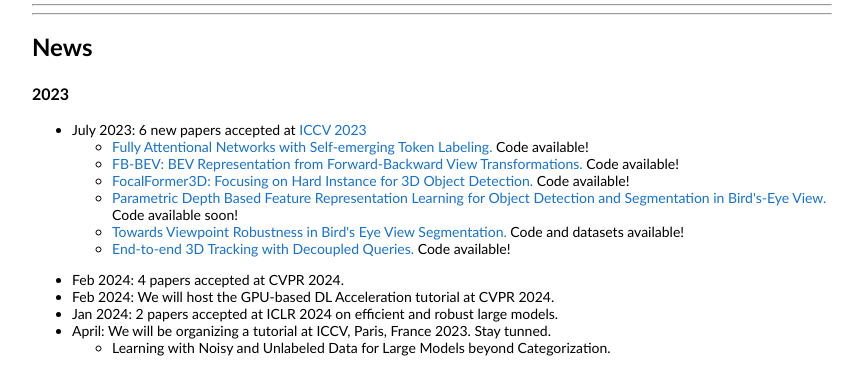
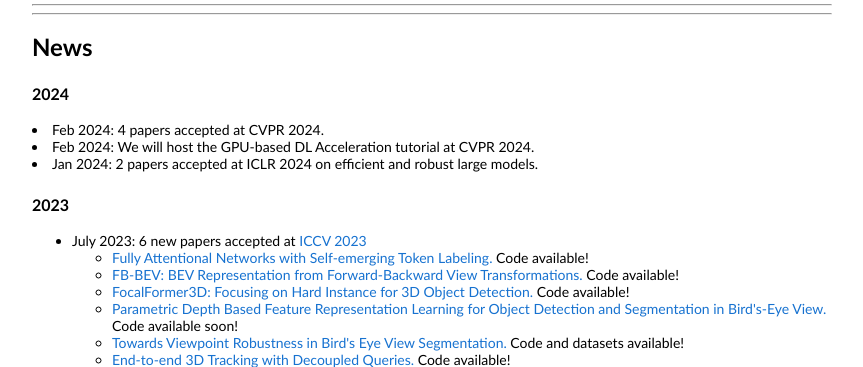
Before and after one commit to alvarezlopezjosem/alvarezlopezjosem.github.io, a plain HTML site: page index.html in a window 1280 px wide. Shown: the part 458-825 px from the top of the page, without its empty margins (208-1071 px from the left). Drawn offline with Linux system fonts and the light colour scheme.

Commit message:
Update index.html

```diff
--- a/index.html
+++ b/index.html
@@ -63,6 +63,10 @@
 	  	  <hr>
 			<div>
 				<h2><font size="+2">News</font> </h2>
+				<h2><font size="+0">2024</font> </h2>
+				<li>Feb 2024: 4 papers accepted at CVPR 2024. </li>
+				<li>Feb 2024: We will host the GPU-based DL Acceleration tutorial at CVPR 2024.</li>
+				<li>Jan 2024: 2 papers accepted at ICLR 2024 on efficient and robust large models.</li>
 				<h2><font size="+0">2023</font> </h2>
 				<ul>
 					<li>July 2023: 6 new papers accepted at <a href="https://iccv2023.thecvf.com/" target="_blank">ICCV 2023</a> </li>
@@ -76,9 +80,6 @@
 					</ul>
 				</ul>
 				<ul>
-					<li>Feb 2024: 4 papers accepted at CVPR 2024. </li>
-					<li>Feb 2024: We will host the GPU-based DL Acceleration tutorial at CVPR 2024.</li>
-					<li>Jan 2024: 2 papers accepted at ICLR 2024 on efficient and robust large models.</li>
 
 					<li>April: We will be organizing a tutorial at ICCV, Paris, France 2023. Stay tunned.</li>
 					<ul><li>Learning with Noisy and Unlabeled Data for Large Models beyond Categorization.</li></ul>
```
